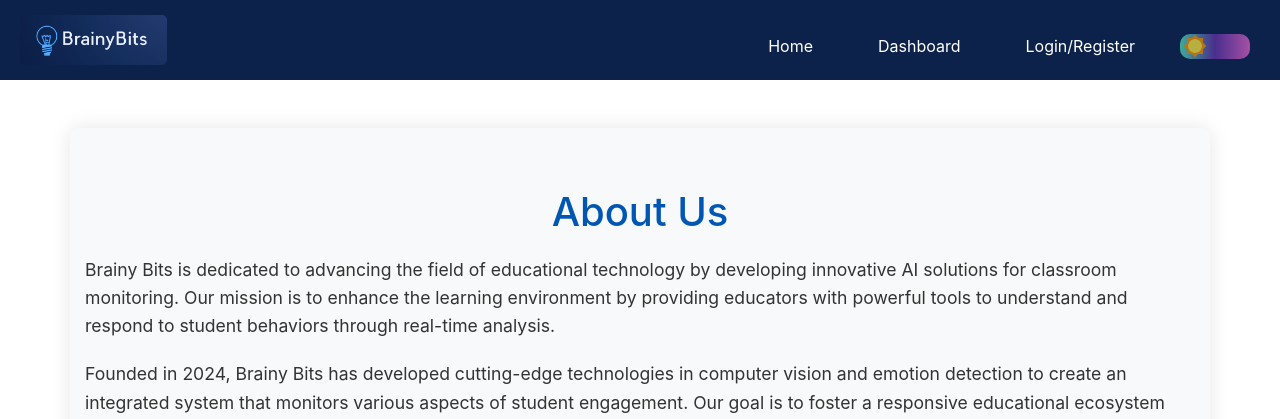
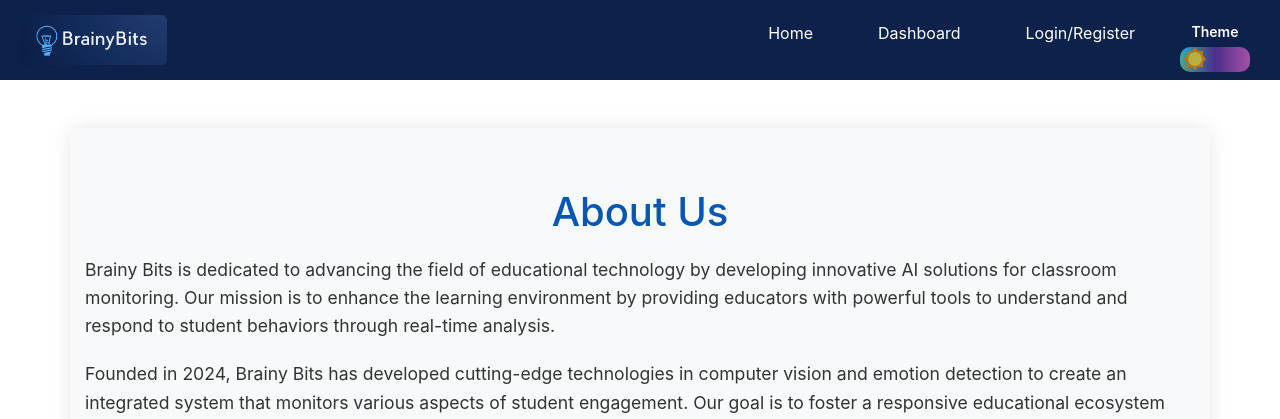
Before and after one commit to salehundamaamani/brainy-bits-ai, a Flask app: page /about_us in a window 1280 px wide. Shown: the top 419 px of the page. Run offline with Flask 3, Linux system fonts and the light colour scheme; parts of the project's set-up code (start-up, migrations or seed data) failed here and were passed over; some libraries are stand-ins or nearby versions.

```diff
--- a/static/style.css
+++ b/static/style.css
@@ -88,6 +88,7 @@ body {
     align-items: center;
     margin-right: 10px;
 
+
 }
 
 
@@ -101,6 +102,7 @@ body {
 .theme-labels span {
     font-size: 14px;
     font-weight: 600;
+    margin-bottom: 5px;
 }
 
 
--- a/templates/base.html
+++ b/templates/base.html
@@ -30,6 +30,7 @@
                 <li>
                     <div class="mode-slider">
                         <div class="theme-labels">
+                            <span>Theme</span>
                         </div>
                         <input type="range" id="theme-slider" min="1" max="3" value="1" step="1">
                     </div>
```
